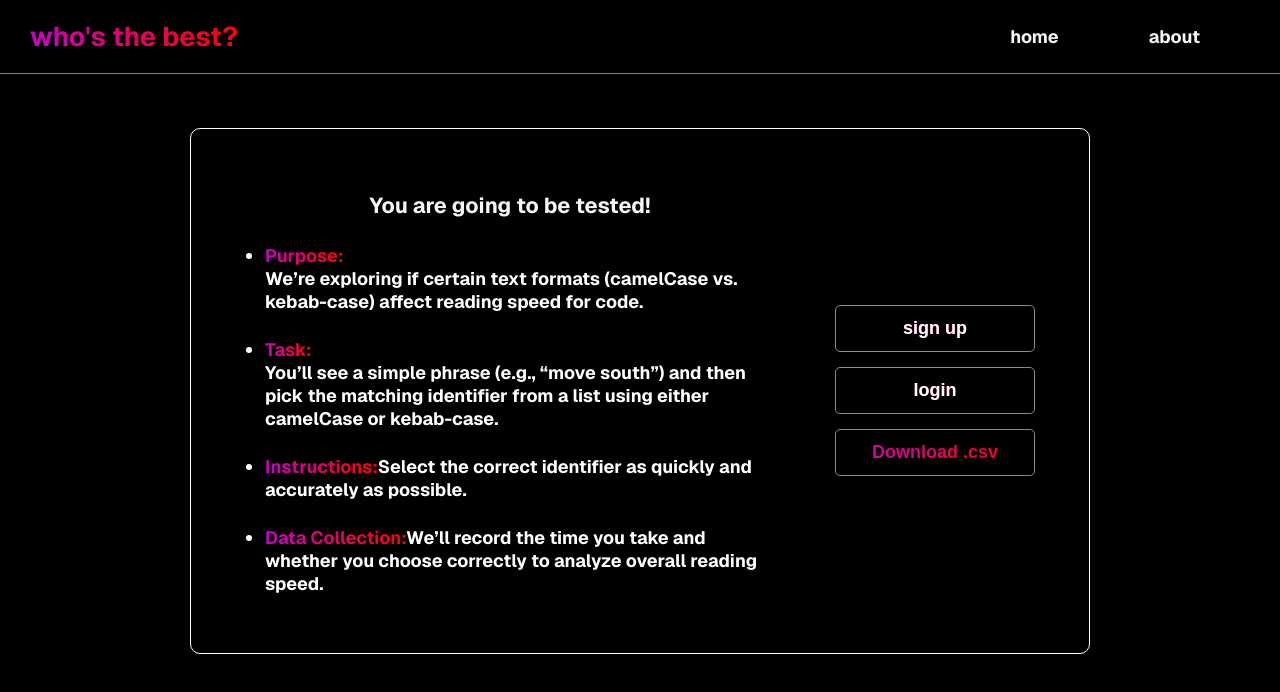
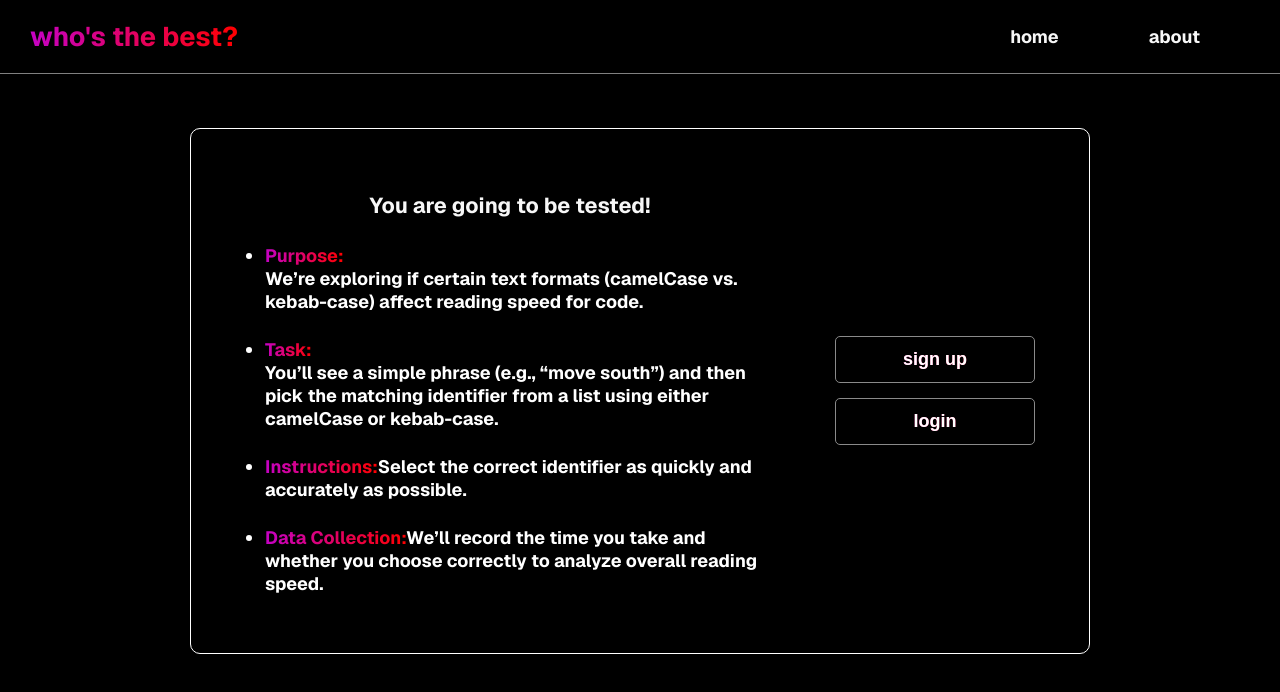
Before and after one commit to edoardo-aba/ee-assignment_2, a React (Create React App) app in the folder client/: page / in a window 1280 px wide. Shown: the top 692 px of the page. Built offline with nearby package versions, Linux system fonts and the light colour scheme.

Commit message:
removed dowload csv button

```diff
--- a/client/src/api.js
+++ b/client/src/api.js
@@ -37,22 +37,3 @@ export const handleSignup = async (userData) => {
     }
   }
 };
-
-// Handle CSV Download
-export const handleDownloadCsv = async () => {
-  try {
-    const response = await axios.get(`${process.env.REACT_APP_API_BASE_URL}/api/download-csv`, {
-      responseType: 'blob', // Ensure the response is handled as a binary blob
-    });
-
-    // Return the blob data to the caller
-    return response.data;
-  } catch (error) {
-    if (error.response) {
-      console.error('Download failed:', error.response.data.error);
-    } else {
-      console.error('Error during download:', error.message);
-    }
-    throw error;
-  }
-};
--- a/client/src/components/Introduction/Introduction.js
+++ b/client/src/components/Introduction/Introduction.js
@@ -1,6 +1,5 @@
 import React from 'react';
 import { useNavigate } from 'react-router-dom';
-import { handleDownloadCsv } from '../../api';
 import './Introduction.css';
 
 function Introduction() {
@@ -12,21 +11,6 @@ function Introduction() {
 
   const handleLoginClick = () => {
     navigate('/login');
-  };
-
-  const handleDownloadClick = async () => {
-    try {
-      const blob = await handleDownloadCsv(); // Call the function from api.js
-      const url = window.URL.createObjectURL(new Blob([blob]));
-      const link = document.createElement('a');
-      link.href = url;
-      link.setAttribute('download', 'answers.csv');
-      document.body.appendChild(link);
-      link.click();
-      document.body.removeChild(link);
-    } catch (error) {
-      console.error('Error downloading the file:', error);
-    }
   };
 
   return (
@@ -55,7 +39,6 @@ function Introduction() {
       <div className="introduction-buttons">
         <button className="button signup" onClick={handleSignUpClick}>sign up</button>
         <button className="button login" onClick={handleLoginClick}>login</button>
-        <button className="button download" onClick={handleDownloadClick}>Download .csv</button>
       </div>
     </div>
   );
--- a/client/src/components/SignUp/SignUp.css
+++ b/client/src/components/SignUp/SignUp.css
@@ -43,6 +43,8 @@
   -webkit-background-clip: text;
   background-clip: text;
   transition: border-color 0.3s ease;
+  margin-top: 30px;
+  font-size: 20px;
 }
 
 .sign-up-button:hover {
```
Also changed, not shown: client/TODO.txt.
